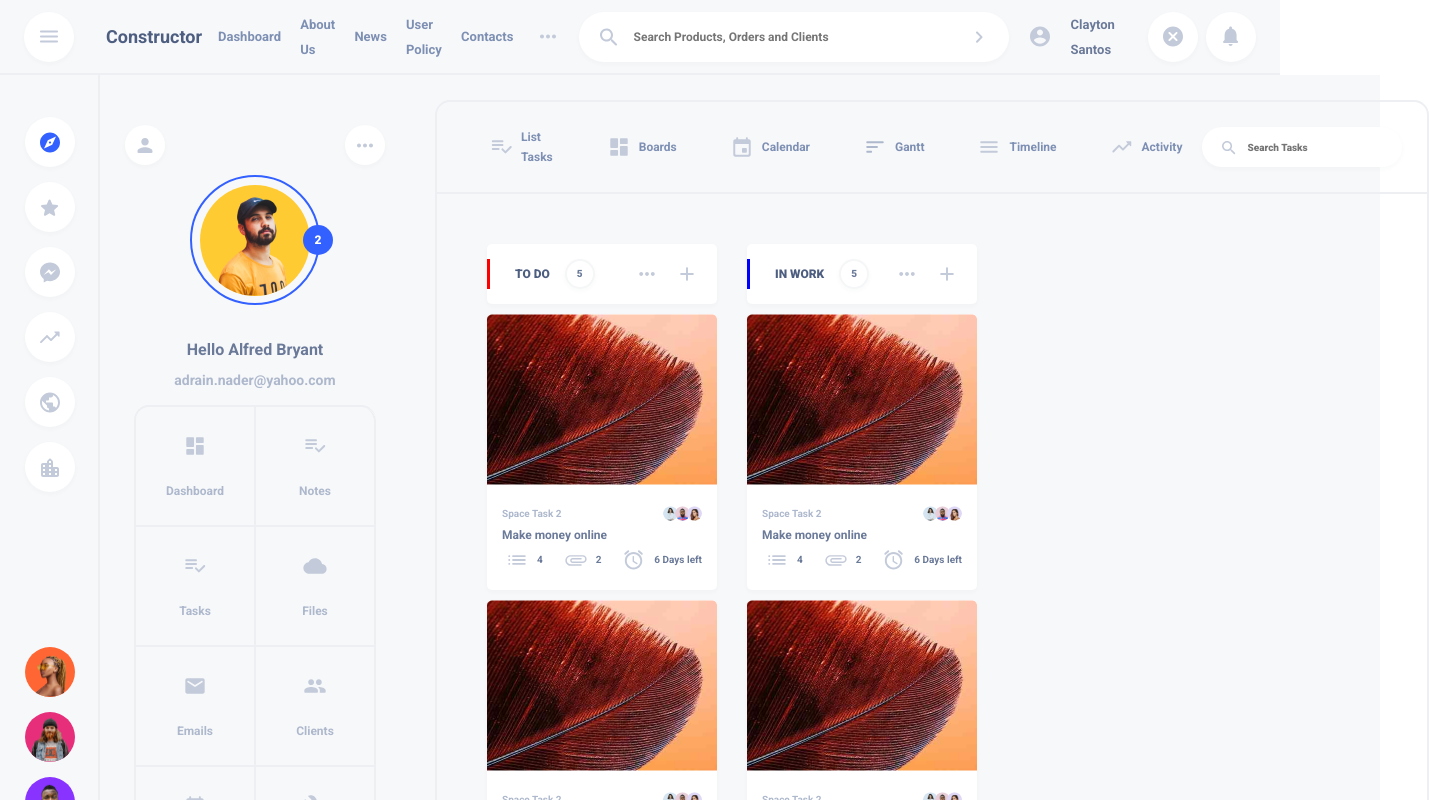
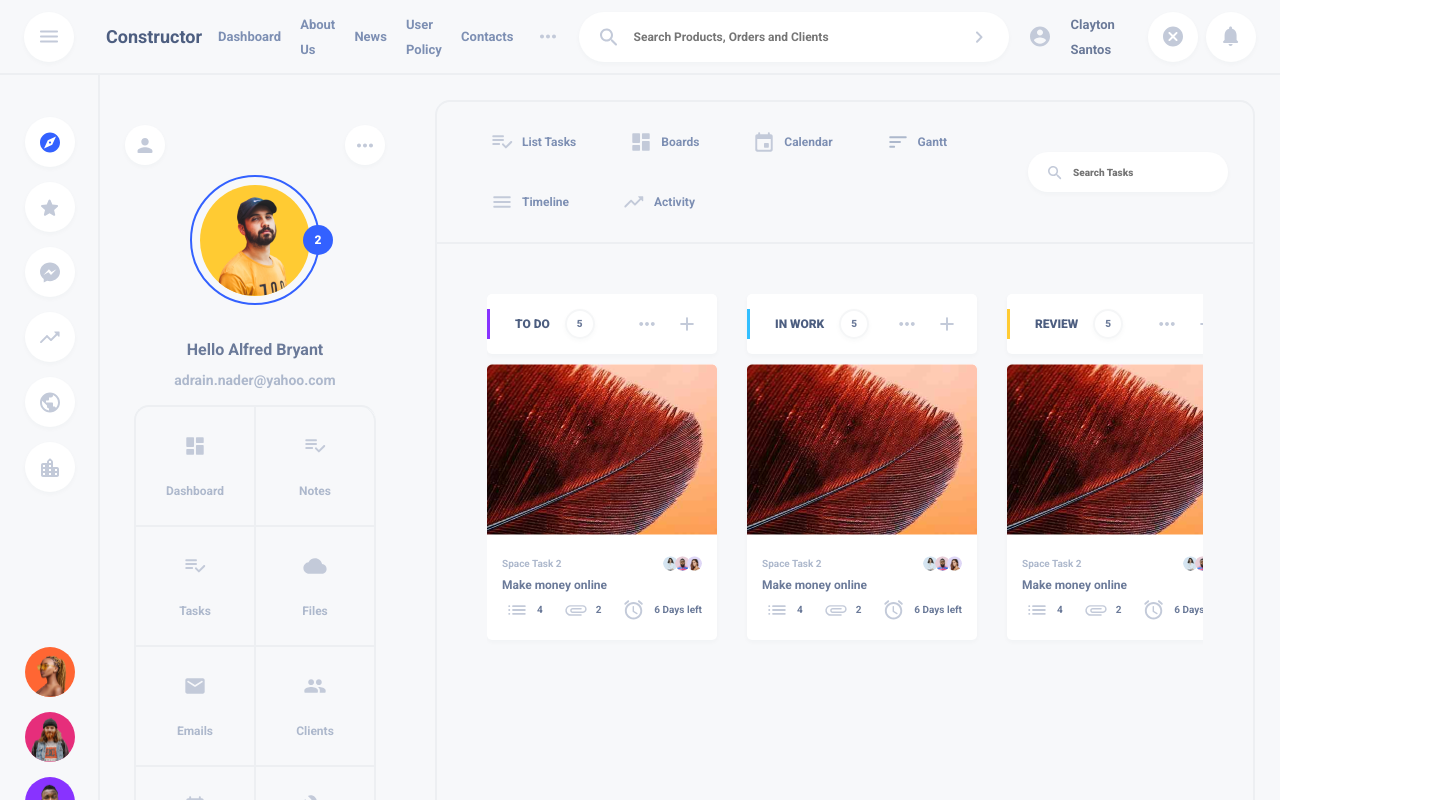
Before and after one commit to AyushBobale/NextDash, a Next.js app in the folder src/: page / in a window 1280 px wide. Shown: the top 800 px of the page, 1429 px wide, since content can reach past the window. Built offline with nearby package versions, Linux system fonts and the light colour scheme.

Commit message:
Major css fixes

```diff
--- a/src/src/app/components/TodoCol.tsx
+++ b/src/src/app/components/TodoCol.tsx
@@ -8,6 +8,16 @@ import Task1 from "../../../public/static/images/task1.png";
 import ThreeDotsH from "../../../public/static/images/h-3-dots.svg";
 import Todo from "./Todo";
 import styles from "../components/css/TodoCol.module.css";
+
+const tasks = [
+  {
+    image: Task1,
+    taskCategory: "Space Task 2",
+    taskName: "Make money online",
+    avtaar: [Avtaar1, Avtaar2, Avtaar3],
+    duration: { tasks: 4, attachments: 2, daysLeft: 6 },
+  },
+];
 
 const TodoCol = ({ title, color, todos }) => {
   return (
@@ -29,14 +39,14 @@ const TodoCol = ({ title, color, todos }) => {
       </div>
 
       <div className={styles["todos-map"]}>
-        {[0, 1].map((elm, idx) => {
+        {tasks.map((elm, idx) => {
           return (
             <Todo
-              image={Task1}
-              taskCategory={"Space Task 2"}
-              taskName={"Make money online"}
-              profiles={[Avtaar1, Avtaar2, Avtaar3]}
-              duration={{ tasks: 4, attachments: 2, daysLeft: 6 }}
+              image={elm.image}
+              taskCategory={elm.taskCategory}
+              taskName={elm.taskName}
+              profiles={elm.avtaar}
+              duration={elm.duration}
             />
           );
         })}
--- a/src/src/app/components/TodoContainer.tsx
+++ b/src/src/app/components/TodoContainer.tsx
@@ -49,8 +49,10 @@ const TodoContainer = () => {
       </div>
 
       <div className={styles["todo-col-cont"]}>
-        <TodoCol title={"TO DO"} color={"red"} />
-        <TodoCol title={"IN WORK"} color={"blue"} />
+        <TodoCol title={"TO DO"} color={"#8833FF"} />
+        <TodoCol title={"IN WORK"} color={"#33BFFF"} />
+        <TodoCol title={"REVIEW"} color={"#FFCB33"} />
+        <TodoCol title={"DONE"} color={"#29CC39"} />
       </div>
     </div>
   );
--- a/src/src/app/components/css/TodoCol.module.css
+++ b/src/src/app/components/css/TodoCol.module.css
@@ -1,5 +1,7 @@
 .todo-col {
   width: 230px;
+  max-width: 230px;
+  min-width: 230px;
 }
 
 .todo-col-head-wrapper {
--- a/src/src/app/components/css/TodoContainer.module.css
+++ b/src/src/app/components/css/TodoContainer.module.css
@@ -2,7 +2,11 @@
   /* padding: 25px; */
   min-height: 100%;
   max-height: 100%;
-  width: 100%;
+  /* width: 100%; */
+  /* why 360 because profile is 260 with 25 padding */
+  /* and todo container has 25 margin */
+  /* therefore 25 + 260 + 25 + 25 + width + 25  */
+  width: calc(100% - 360px);
   margin: 25px;
   border-radius: 15px;
   border: 2px solid var(--grey-blue-95);
@@ -24,6 +28,7 @@
 .tabs {
   display: flex;
   gap: 30px;
+  flex-wrap: wrap;
 }
 
 .tabs > div {
@@ -84,7 +89,9 @@
 
 .todo-col-cont {
   margin: 50px;
-  max-width: calc(100% - 100px);
+  padding-bottom: 50px;
+  width: calc(100% - 100px);
+  overflow-x: scroll;
   max-height: 100%;
 
   display: flex;
--- a/src/src/app/globals.css
+++ b/src/src/app/globals.css
@@ -42,6 +42,6 @@ body {
 .main {
   /* margin-left: var(--side-width); */
 
-  width: 100%;
+  width: calc(100% - var(--side-width));
   background: var(--primary-bg);
 }
--- a/src/src/app/page.module.css
+++ b/src/src/app/page.module.css
@@ -4,4 +4,5 @@
   /* gap: 50px; */
   /* justify-content: space-between; */
   min-height: 100%;
+  max-width: 100%;
 }
```
